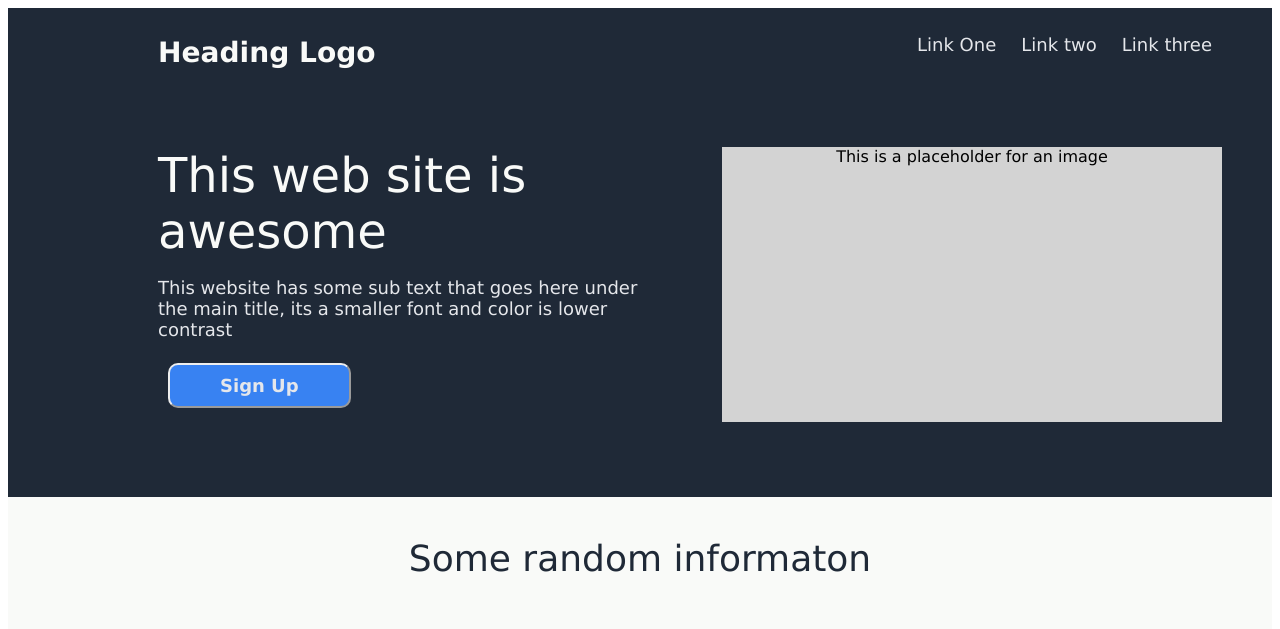
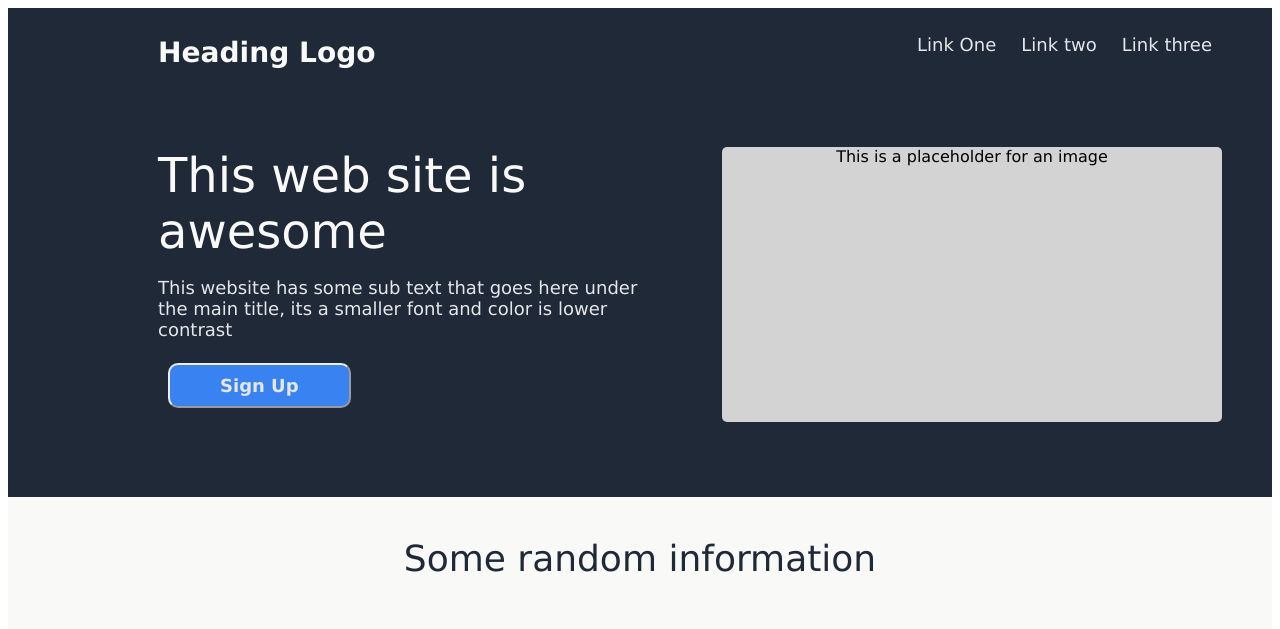
Before and after one commit to sandesh-san/odin-project-landing-page, a plain HTML site: page index.html in a window 1280 px wide. Shown: the top 629 px of the page. Drawn offline with Linux system fonts and the light colour scheme.

Commit message:
Updated index.html and style.css

```diff
--- a/index.html
+++ b/index.html
@@ -31,7 +31,7 @@
         </div>
     </div>
     <div class="random-info">
-        <div class="random-title"> <p>Some random informaton </p></div>
+        <div class="random-title"> <p>Some random information </p></div>
         <div class="random-details">
             <div class="random-image"><figure><img src="image.png" alt="solid color image" width="150px" height="150px"><figcaption>this is some subtext under an illumination or image</figcaption></figure></div>
             <div class="random-image"><figure><img src="image.png" alt="solid color image" width="150px" height="150px"><figcaption>this is some subtext under an illumination or image</figcaption></figure></div>
--- a/style.css
+++ b/style.css
@@ -66,6 +66,7 @@ a{
 }
 .about-img-placeholder{
     border : 1px solid inherit;
+    border-radius: 5px;
     background-color: lightgrey;
     text-align :center;
     width: 500px;
```
